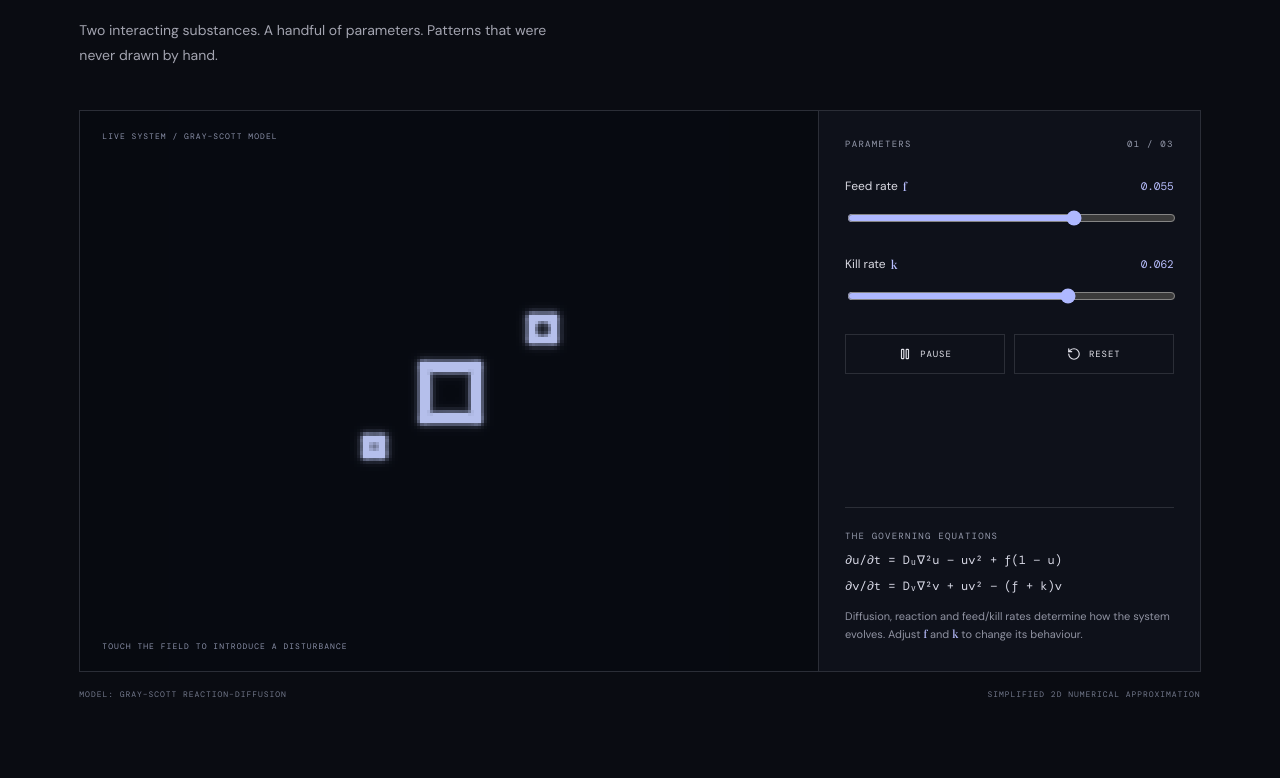
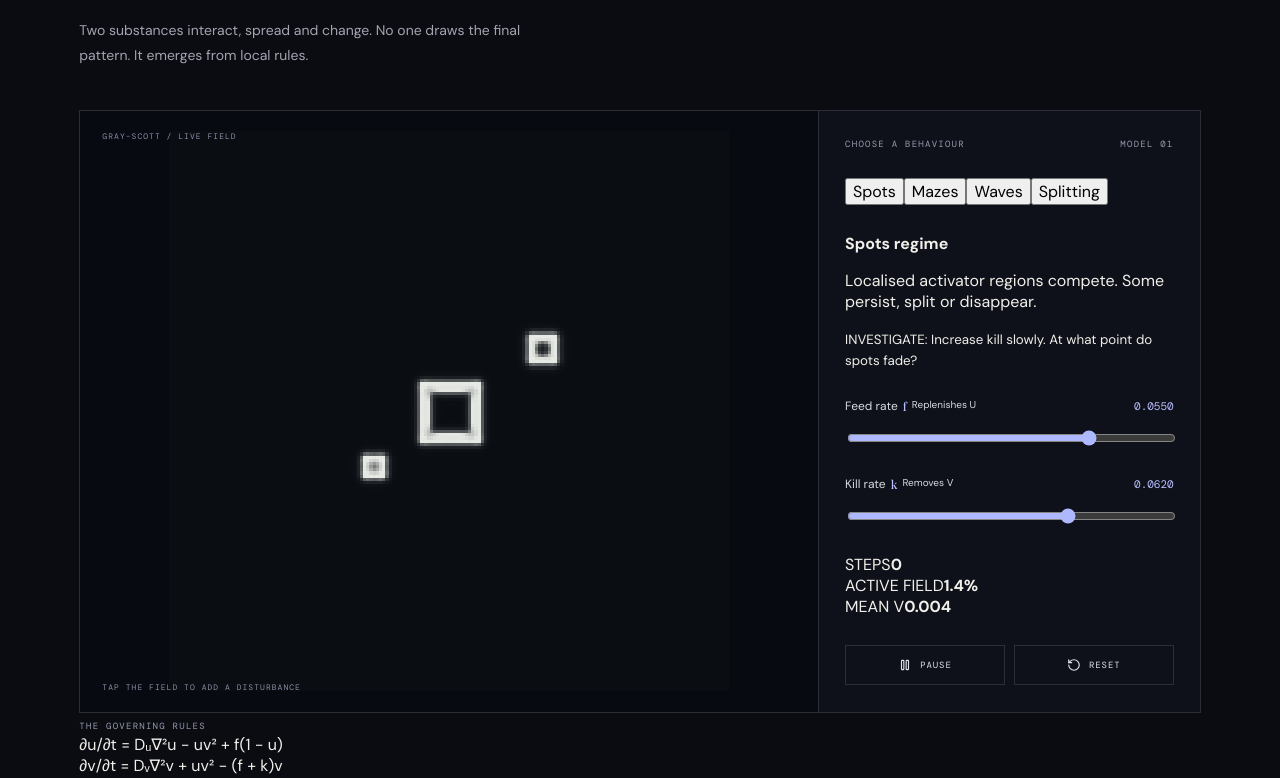
Before and after one commit to BigWave45/Beyond, a React (Vite) app: page / in a window 1280 px wide. Shown: the part 1342-2120 px from the top of the page. Built offline with nearby package versions, Linux system fonts and the light colour scheme; a web font is replaced by a local one.

Commit message:
feat: turn emergence into an explorable mathematical experiment

```diff
--- a/src/Emergence.tsx
+++ b/src/Emergence.tsx
@@ -2,184 +2,54 @@ import { useEffect, useRef, useState, type PointerEvent } from "react";
 import { Pause, Play, RotateCcw, Waves } from "lucide-react";
 import "./emergence.css";
 
-const SIZE = 176;
-const DU = 0.16;
-const DV = 0.08;
-const regimes = [
-  { name:"Spots", f:0.055, k:0.062, note:"Local activator regions persist while surrounding activity is suppressed. Watch spots compete, split or disappear.", question:"Increase kill slowly. When do the spots fade?" },
-  { name:"Mazes", f:0.029, k:0.057, note:"Connected labyrinth-like bands can form. Small changes can break or reconnect pathways.", question:"Can you find where the connected bands fragment?" },
-  { name:"Waves", f:0.018, k:0.051, note:"Excitation can travel as moving fronts. The initial disturbance determines where activity begins.", question:"Tap the field. How far does the disturbance travel?" },
-  { name:"Splitting", f:0.0367, k:0.0649, note:"Some parameter regions produce spot growth and splitting. This is a mathematical pattern, not literal cell division.", question:"Can one spot divide into two?" }
+const N = 176, DU = 0.16, DV = 0.08;
+const presets = [
+  {name:"Spots",f:0.055,k:0.062,description:"Localised activator regions compete. Some persist, split or disappear.",question:"Increase kill slowly. At what point do spots fade?"},
+  {name:"Mazes",f:0.029,k:0.057,description:"Connected labyrinth-like bands emerge from local reactions and diffusion.",question:"Can you find where connected bands break apart?"},
+  {name:"Waves",f:0.018,k:0.051,description:"Excitation can travel through the field as moving fronts.",question:"Tap the field. How far does the disturbance travel?"},
+  {name:"Splitting",f:0.0367,k:0.0649,description:"Some parameter regions produce growing spots that split. This is a model pattern, not literal cell division.",question:"Can one spot become two?"}
 ];
+type Params={feed:number;kill:number;paused:boolean};
+type Sim={reset:()=>void;inject:(x:number,y:number)=>void};
 
-type Parameters = { feed: number; kill: number; paused: boolean };
-type Simulation = { reset: () => void; inject: (x: number, y: number) => void };
-
-export default function Emergence() {
-  const canvasRef = useRef<HTMLCanvasElement>(null);
-  const simulationRef = useRef<Simulation | null>(null);
-  const parametersRef = useRef<Parameters>({ feed: 0.055, kill: 0.062, paused: false });
-  const [feed, setFeed] = useState(0.055);
-  const [kill, setKill] = useState(0.062);
-  const [paused, setPaused] = useState(false);
-
-  parametersRef.current = { feed, kill, paused };
-
-  useEffect(() => {
-    const canvas = canvasRef.current;
-    const context = canvas?.getContext("2d", { alpha: false });
-    if (!canvas || !context) return;
-
-    canvas.width = SIZE;
-    canvas.height = SIZE;
-    const count = SIZE * SIZE;
-    let u = new Float32Array(count);
-    let v = new Float32Array(count);
-    let nextU = new Float32Array(count);
-    let nextV = new Float32Array(count);
-    const pixels = context.createImageData(SIZE, SIZE);
-    let frame = 0;
-    let animation = 0;
-
-    const reset = () => {
-      u.fill(1);
-      v.fill(0);
-      nextU.fill(1);
-      nextV.fill(0);
-      const seed = (cx: number, cy: number, radius: number) => {
-        for (let y = -radius; y <= radius; y++) {
-          for (let x = -radius; x <= radius; x++) {
-            if (x * x + y * y > radius * radius) continue;
-            const px = (cx + x + SIZE) % SIZE;
-            const py = (cy + y + SIZE) % SIZE;
-            const index = py * SIZE + px;
-            u[index] = 0.5;
-            v[index] = 0.25;
-          }
-        }
-      };
-      seed(SIZE / 2, SIZE / 2, 10);
-      seed(SIZE / 2 - 24, SIZE / 2 + 17, 4);
-      seed(SIZE / 2 + 29, SIZE / 2 - 20, 5);
-    };
-
-    const inject = (x: number, y: number) => {
-      const cx = Math.floor(x * SIZE);
-      const cy = Math.floor(y * SIZE);
-      for (let oy = -5; oy <= 5; oy++) {
-        for (let ox = -5; ox <= 5; ox++) {
-          if (ox * ox + oy * oy > 25) continue;
-          const px = (cx + ox + SIZE) % SIZE;
-          const py = (cy + oy + SIZE) % SIZE;
-          const index = py * SIZE + px;
-          u[index] = 0.5;
-          v[index] = 0.25;
-        }
-      }
-    };
-
-    const laplacian = (field: Float32Array, x: number, y: number, index: number) => {
-      const left = x === 0 ? index + SIZE - 1 : index - 1;
-      const right = x === SIZE - 1 ? index - SIZE + 1 : index + 1;
-      const up = y === 0 ? index + (SIZE - 1) * SIZE : index - SIZE;
-      const down = y === SIZE - 1 ? index - (SIZE - 1) * SIZE : index + SIZE;
-      const ul = up - (x === 0 ? 0 : 1) + (x === 0 ? SIZE - 1 : 0);
-      const ur = up + (x === SIZE - 1 ? 0 : 1) - (x === SIZE - 1 ? SIZE - 1 : 0);
-      const dl = down - (x === 0 ? 0 : 1) + (x === 0 ? SIZE - 1 : 0);
-      const dr = down + (x === SIZE - 1 ? 0 : 1) - (x === SIZE - 1 ? SIZE - 1 : 0);
-      return -field[index] + 0.2 * (field[left] + field[right] + field[up] + field[down]) +
-        0.05 * (field[ul] + field[ur] + field[dl] + field[dr]);
-    };
-
-    const render = () => {
-      const data = pixels.data;
-      for (let i = 0; i < count; i++) {
-        const value = Math.max(0, Math.min(1, v[i] * 3.2));
-        const glow = Math.pow(value, 0.72);
-        const offset = i * 4;
-        data[offset] = 7 + glow * 174;
-        data[offset + 1] = 10 + glow * 181;
-        data[offset + 2] = 17 + glow * 218;
-        data[offset + 3] = 255;
-      }
-      context.putImageData(pixels, 0, 0);
-    };
-
-    const tick = () => {
-      const params = parametersRef.current;
-      if (!params.paused) {
-        for (let pass = 0; pass < 2; pass++) {
-          for (let y = 0; y < SIZE; y++) {
-            for (let x = 0; x < SIZE; x++) {
-              const i = y * SIZE + x;
-              const a = u[i];
-              const b = v[i];
-              const reaction = a * b * b;
-              const du = DU * laplacian(u, x, y, i) - reaction + params.feed * (1 - a);
-              const dv = DV * laplacian(v, x, y, i) + reaction - (params.feed + params.kill) * b;
-              nextU[i] = Math.max(0, Math.min(1, a + du));
-              nextV[i] = Math.max(0, Math.min(1, b + dv));
-            }
-          }
-          [u, nextU] = [nextU, u];
-          [v, nextV] = [nextV, v];
-        }
-      }
-      if (frame++ % 2 === 0) render();
-      animation = requestAnimationFrame(tick);
-    };
-
-    reset();
-    render();
-    simulationRef.current = { reset, inject };
-    animation = requestAnimationFrame(tick);
-    return () => {
-      cancelAnimationFrame(animation);
-      simulationRef.current = null;
-    };
-  }, []);
-
-  const handlePointer = (event: PointerEvent<HTMLCanvasElement>) => {
-    const rect = event.currentTarget.getBoundingClientRect();
-    simulationRef.current?.inject((event.clientX - rect.left) / rect.width, (event.clientY - rect.top) / rect.height);
-  };
-
-  return (
-    <section className="emergence-section" id="emergence">
-      <div className="emergence-heading">
-        <span className="eyebrow"><Waves size={13} /> A STUDY IN EMERGENCE</span>
-        <h2>Complexity has <em>rules.</em></h2>
-        <p>Two interacting substances. A handful of parameters. Patterns that were never drawn by hand.</p>
-      </div>
-      <div className="emergence-lab">
-        <div className="emergence-visual">
-          <canvas ref={canvasRef} onPointerDown={handlePointer} aria-label="Interactive reaction-diffusion simulation. Touch or click to introduce a new disturbance." />
-          <span className="simulation-label">LIVE SYSTEM / GRAY–SCOTT MODEL</span>
-          <span className="simulation-hint">TOUCH THE FIELD TO INTRODUCE A DISTURBANCE</span>
-        </div>
-        <div className="emergence-controls">
-          <div className="controls-top"><span>PARAMETERS</span><span>01 / 03</span></div>
-          <label className="parameter-control">
-            <span><span>Feed rate <i>f</i></span><output>{feed.toFixed(3)}</output></span>
-            <input type="range" min="0.020" max="0.070" step="0.001" value={feed} onChange={e => setFeed(Number(e.target.value))} />
-          </label>
-          <label className="parameter-control">
-            <span><span>Kill rate <i>k</i></span><output>{kill.toFixed(3)}</output></span>
-            <input type="range" min="0.045" max="0.070" step="0.001" value={kill} onChange={e => setKill(Number(e.target.value))} />
-          </label>
-          <div className="simulation-actions">
-            <button onClick={() => setPaused(value => !value)}>{paused ? <Play size={14} /> : <Pause size={14} />}{paused ? "RESUME" : "PAUSE"}</button>
-            <button onClick={() => simulationRef.current?.reset()}><RotateCcw size={14} /> RESET</button>
-          </div>
-          <div className="equation-block">
-            <span className="equation-label">THE GOVERNING EQUATIONS</span>
-            <div>∂u/∂t = Dᵤ∇²u − uv² + f(1 − u)</div>
-            <div>∂v/∂t = Dᵥ∇²v + uv² − (f + k)v</div>
-            <p>Diffusion, reaction and feed/kill rates determine how the system evolves. Adjust <i>f</i> and <i>k</i> to change its behaviour.</p>
-          </div>
-        </div>
-      </div>
-      <div className="emergence-footnote"><span>MODEL: GRAY–SCOTT REACTION–DIFFUSION</span><span>SIMPLIFIED 2D NUMERICAL APPROXIMATION</span></div>
-    </section>
-  );
+export default function Emergence(){
+ const canvasRef=useRef<HTMLCanvasElement>(null);
+ const sim=useRef<Sim|null>(null);
+ const params=useRef<Params>({feed:0.055,kill:0.062,paused:false});
+ const [feed,setFeed]=useState(0.055),[kill,setKill]=useState(0.062),[paused,setPaused]=useState(false);
+ const [preset,setPreset]=useState(0),[stats,setStats]=useState({step:0,active:0,mean:0});
+ params.current={feed,kill,paused};
+ const choose=(i:number)=>{setPreset(i);setFeed(presets[i].f);setKill(presets[i].k);setPaused(false);sim.current?.reset();};
+ useEffect(()=>{
+  const canvas=canvasRef.current,ctx=canvas?.getContext("2d",{alpha:false}); if(!canvas||!ctx)return;
+  canvas.width=N;canvas.height=N;const count=N*N;
+  let u=new Float32Array(count),v=new Float32Array(count),nu=new Float32Array(count),nv=new Float32Array(count);
+  const pixels=ctx.createImageData(N,N);let frame=0,step=0,raf=0;
+  const seed=(cx:number,cy:number,r:number)=>{for(let y=-r;y<=r;y++)for(let x=-r;x<=r;x++){if(x*x+y*y>r*r)continue;const i=((cy+y+N)%N)*N+(cx+x+N)%N;u[i]=.5;v[i]=.25;}};
+  const reset=()=>{u.fill(1);v.fill(0);nu.fill(1);nv.fill(0);step=0;seed(88,88,10);seed(64,105,4);seed(117,68,5);setStats({step:0,active:0,mean:0});};
+  const inject=(x:number,y:number)=>{const cx=Math.floor(x*N),cy=Math.floor(y*N);seed(cx,cy,5);};
+  const lap=(a:Float32Array,x:number,y:number,i:number)=>{const l=y*N+(x+N-1)%N,r=y*N+(x+1)%N,t=((y+N-1)%N)*N+x,b=((y+1)%N)*N+x;const tl=((y+N-1)%N)*N+(x+N-1)%N,tr=((y+N-1)%N)*N+(x+1)%N,bl=((y+1)%N)*N+(x+N-1)%N,br=((y+1)%N)*N+(x+1)%N;return -a[i]+.2*(a[l]+a[r]+a[t]+a[b])+.05*(a[tl]+a[tr]+a[bl]+a[br]);};
+  const render=()=>{let active=0,total=0;for(let i=0;i<count;i++){const z=v[i],q=Math.max(0,Math.min(1,z*2.7));if(z>.08)active++;total+=z;const p=i*4,t=Math.pow(q,.8);pixels.data[p]=10+t*220;pixels.data[p+1]=13+t*220;pixels.data[p+2]=18+t*210;pixels.data[p+3]=255;}ctx.putImageData(pixels,0,0);if(frame%24===0)setStats({step,active:active/count*100,mean:total/count});};
+  const tick=()=>{if(!params.current.paused){for(let pass=0;pass<2;pass++){const {feed:f,kill:k}=params.current;for(let y=0;y<N;y++)for(let x=0;x<N;x++){const i=y*N+x,a=u[i],b=v[i],reaction=a*b*b;nu[i]=Math.max(0,Math.min(1,a+DU*lap(u,x,y,i)-reaction+f*(1-a)));nv[i]=Math.max(0,Math.min(1,b+DV*lap(v,x,y,i)+reaction-(f+k)*b));}[u,nu]=[nu,u];[v,nv]=[nv,v];step++;}}if(frame++%2===0)render();raf=requestAnimationFrame(tick);};
+  reset();render();sim.current={reset,inject};raf=requestAnimationFrame(tick);return()=>{cancelAnimationFrame(raf);sim.current=null;};
+ },[]);
+ const pointer=(e:PointerEvent<HTMLCanvasElement>)=>{const r=e.currentTarget.getBoundingClientRect();sim.current?.inject((e.clientX-r.left)/r.width,(e.clientY-r.top)/r.height);};
+ const activePreset=presets[preset];
+ return <section className="emergence-section" id="emergence">
+  <div className="emergence-heading"><span className="eyebrow"><Waves size={13}/> A STUDY IN EMERGENCE</span><h2>Complexity has <em>rules.</em></h2><p>Two substances interact, spread and change. No one draws the final pattern. It emerges from local rules.</p></div>
+  <div className="emergence-lab">
+   <div className="emergence-visual"><canvas ref={canvasRef} onPointerDown={pointer} aria-label="Interactive Gray Scott reaction diffusion simulation"/><span className="simulation-label">GRAY–SCOTT / LIVE FIELD</span><span className="simulation-hint">TAP THE FIELD TO ADD A DISTURBANCE</span></div>
+   <div className="emergence-controls">
+    <div className="controls-top"><span>CHOOSE A BEHAVIOUR</span><span>MODEL 01</span></div>
+    <div className="regime-picker">{presets.map((p,i)=><button key={p.name} className={preset===i?"active":""} onClick={()=>choose(i)}>{p.name}</button>)}</div>
+    <div className="regime-explanation"><strong>{activePreset.name} regime</strong><p>{activePreset.description}</p><small>INVESTIGATE: {activePreset.question}</small></div>
+    <label className="parameter-control"><span><span>Feed rate <i>f</i><small>Replenishes U</small></span><output>{feed.toFixed(4)}</output></span><input type="range" min=".010" max=".070" step=".0005" value={feed} onChange={e=>{setFeed(+e.target.value);setPreset(-1);}}/></label>
+    <label className="parameter-control"><span><span>Kill rate <i>k</i><small>Removes V</small></span><output>{kill.toFixed(4)}</output></span><input type="range" min=".045" max=".070" step=".0005" value={kill} onChange={e=>{setKill(+e.target.value);setPreset(-1);}}/></label>
+    <div className="live-readout"><div><span>STEPS</span><b>{stats.step.toLocaleString()}</b></div><div><span>ACTIVE FIELD</span><b>{stats.active.toFixed(1)}%</b></div><div><span>MEAN V</span><b>{stats.mean.toFixed(3)}</b></div></div>
+    <div className="simulation-actions"><button onClick={()=>setPaused(x=>!x)}>{paused?<Play size={14}/>:<Pause size={14}/>} {paused?"RESUME":"PAUSE"}</button><button onClick={()=>{sim.current?.reset();setPaused(false);}}><RotateCcw size={14}/> RESET</button></div>
+   </div>
+  </div>
+  <div className="model-explainer"><div><span className="equation-label">THE GOVERNING RULES</span><div className="equation-line">∂u/∂t = Dᵤ∇²u − uv² + f(1 − u)</div><div className="equation-line">∂v/∂t = Dᵥ∇²v + uv² − (f + k)v</div></div><div className="term-grid"><p><b>Diffusion ∇²</b><br/>Both substances spread to neighbouring space.</p><p><b>Reaction uv²</b><br/>V helps convert U into more V: an autocatalytic loop.</p><p><b>Feed f</b><br/>Replenishes U, keeping the system supplied.</p><p><b>Kill k</b><br/>Removes V, counteracting the reaction.</p></div><p className="model-caveat">This is a simplified numerical model on a 2D periodic grid. The named regimes are approximate, not guaranteed outcomes; initial conditions and runtime matter. It illustrates pattern formation, not a complete model of biological development.</p></div>
+  <div className="emergence-footnote"><span>GRAY–SCOTT REACTION–DIFFUSION</span><span>2D NUMERICAL APPROXIMATION</span></div>
+ </section>;
 }
```
